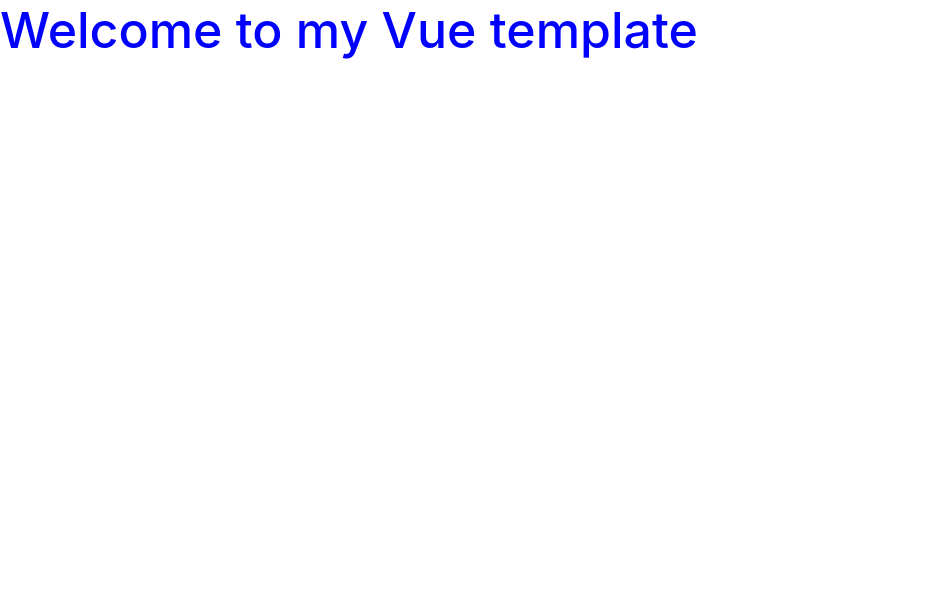
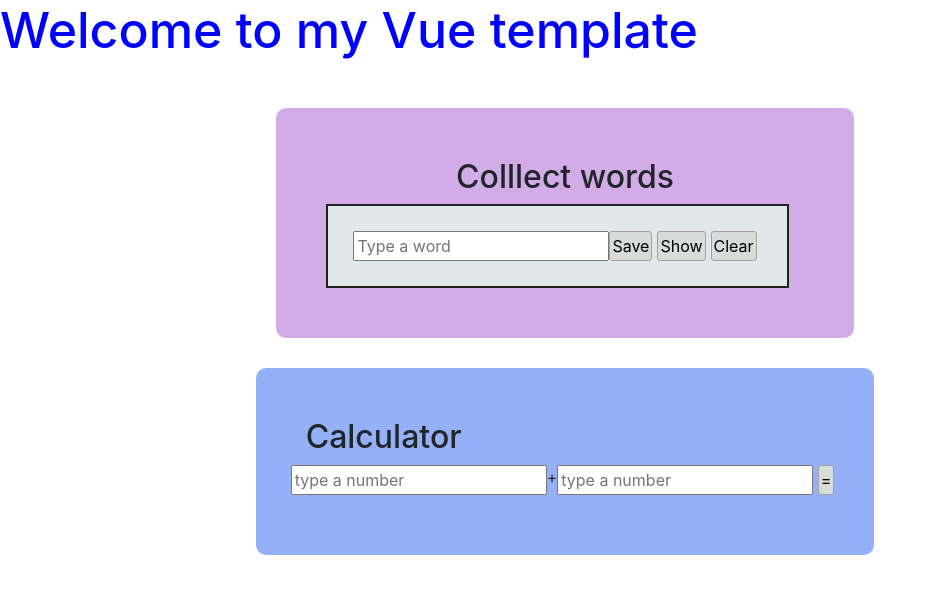
Before and after one commit to MiniCharm/vue-collect-words-MiniCharm, a plain HTML site: page index.html in a window 1280 px wide. Shown: the whole page, without its empty margins (0-936 px from the left). Drawn offline with nearby package versions, Linux system fonts and the light colour scheme.

Commit message:
Funktionel og færdig Collect Word
Funktionel Calculator med Add funktion

```diff
--- a/css/styles.css
+++ b/css/styles.css
@@ -2,3 +2,55 @@ h1 {
     font-size: 50px;
     color: blue;
   }
+.input{
+  border-color:black;
+  padding-left: 5px;
+}
+
+button{
+  background-color: rgb(215, 219, 218);
+  padding:2px ;
+  margin-right: 5px;
+  border-radius: 3px;
+  border: 1px solid rgb(166, 161, 161);
+}
+
+#inputDiv{
+  border: 2px solid rgb(33, 32, 32);
+  background-color: rgb(225, 232, 235);
+  padding: 25px;
+  margin-right: 15px;
+}
+
+#result{
+  font-family: 'Times New Roman', Times, serif;
+}
+
+.CollectWords{
+  background-color: rgb(210, 171, 231);
+  border-color: none;
+  border-radius: 10px;
+  padding:50px;
+  margin-right: 150px;
+  place-items: center;
+}
+
+.Calculator{
+  background-color: rgb(148, 176, 246);
+  border-color: none;
+  border-radius: 10px;
+  padding:50px;
+  margin-right: 150px;
+  float:none;
+}
+.column{
+  float:left;
+}
+
+.main-content{
+  display: flex;
+  flex-direction: column; /* stable under hinanden */
+  align-items: center;    /* centrerer horisontalt */
+  gap: 30px;              /* afstand mellem CollectWords og Calculator */
+  padding: 40px 20px;
+}
--- a/index.html
+++ b/index.html
@@ -12,8 +12,42 @@
   <body>
     <div id="app">
       <div class="nav-bar"></div>
+      <h1>{{ intro }}</h1>
+      <div class="main-content">
+      <div class="CollectWords">
+        <h2>Colllect words</h2>
+          <div id="inputDiv">
+          <input v-model="Word" type="text" placeholder="Type a word">
+          <button v-model="Word" @click="Save">Save</button>
+          <button @click="Show">Show</button>
+          <button @click="Clear">Clear</button>
+          <div id="result">
+            {{Message}}
+          </div>
+        </div>
 
-      <h1>{{ intro }}</h1>
+      </div>
+
+      <div class="Calculator">
+        <h2>Calculator</h2>
+        <div class="row">
+          <div>
+            <div class="column">
+              <input type="number" v-model="Number1" placeholder="type a number">
+            </div>
+            <div class="column">
+              <p>+</p>
+            </div>
+            <div class="column">
+              <input type="number" v-model="Number2" placeholder="type a number"> <button @click="Add">=</button>
+            </div>
+            <div class="column">
+              <p>{{Result}}</p>
+            </div>
+          </div>
+        </div>
+      </div>
+      </div>
 
     </div>
 
--- a/js/main.js
+++ b/js/main.js
@@ -2,12 +2,31 @@ const app = Vue.createApp({
     data() {
         return {
             intro: 'Welcome to my Vue template',
+        Word: '',
+        Words: ['hey','you'],
+        Message:'',
+        Number1:'',
+        Number2:'',
+        Result:''
         }
     },
     methods: {
         myMethod(){
 
         },
+        Save(){
+            this.Words.push(this.Word)
+        },
+        Show(){
+
+            this.Message = this.Words.join(', ');
+        },
+        Clear(){
+            this.Words=[]
+        },
+        Add(){
+            this.Result= this.Number1+ this.Number2
+        }
     },
     computed: {
         myComputed() {
```
